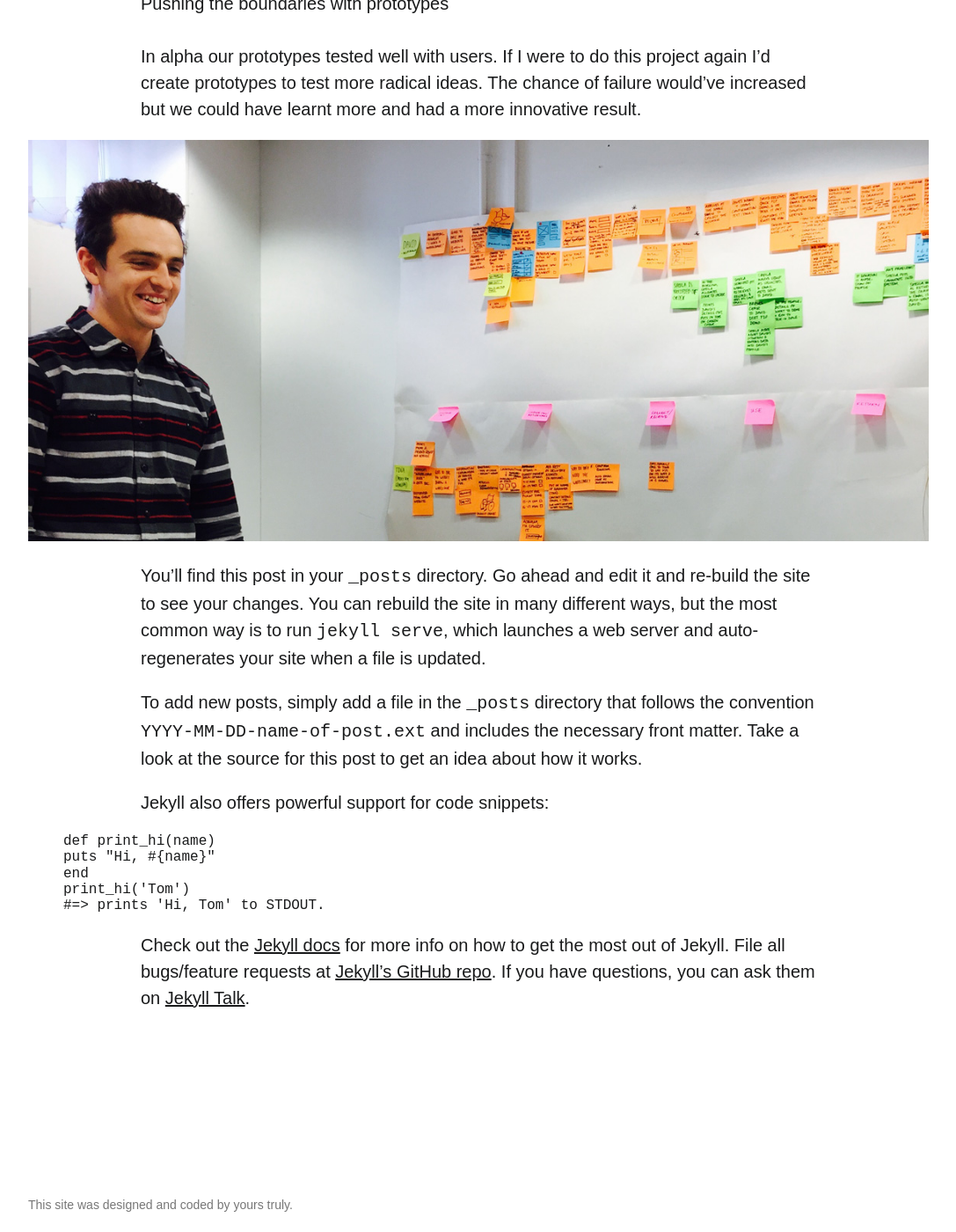
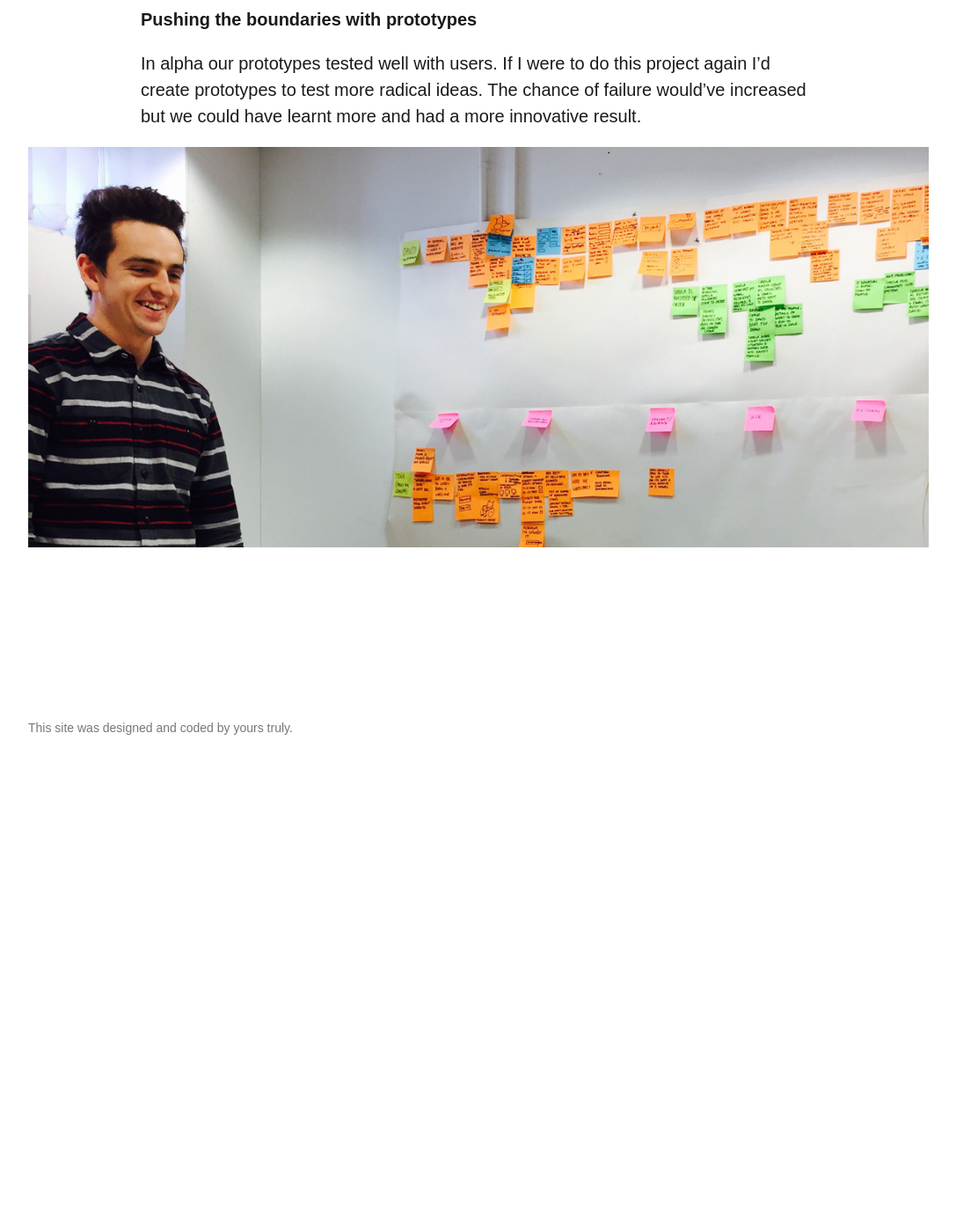
Before and after one commit to adamgparsons/portfolio-website, a Jekyll site: the page built from app/_posts/2018-10-22-british-red-cross.markdown, in a window 1280 px wide and 1400 px high, scrolled down 10796 px. Shown: the whole window at 88% size, without its empty margins (96-1183 px from the left). Built offline with Jekyll 4.4.1, drawn with Linux system fonts in a browser that asks for light colours; some web fonts are replaced; after the commit the page ends 11654 px from its top, so only the background shows below that.

Commit message:
adjusted typography for case studies

```diff
--- a/app/_posts/2018-10-22-british-red-cross.markdown
+++ b/app/_posts/2018-10-22-british-red-cross.markdown
@@ -11,23 +11,23 @@
 
 Up until recently, Mobility Aids had been operating the same way for the past 50 years. The service is now going through a transformation with the main goal of increasing its user reach. This was going to be done through the following workstreams:
 
-#### Shift towards delivery model
+### Shift towards delivery model
 
 A national delivery model was being introduced to provide for users in remote areas or those who can’t collect a wheelchair.
 
-#### Standardisation of processes
+### Standardisation of processes
 
 Over the years many of the Mobility Aids centres have developed their own processes which has lead to an inconsistency across the service. By standardising the processes, each region could ensure it was running efficiently as possible.
 
-#### Implementing an inventory system
+### Implementing an inventory system
 
 The paper/spreadsheet system has been problematic. A service-wide inventory system could ensure centres have enough stock and reduce admin time.
 
-#### Online ordering
+### Online ordering
 
 Currently you can only request a wheelchair on the British Red Cross website. This was set to change by adding the functionality to either book a wheelchair for either delivery or collection.
 
-#### Service Design
+### Service Design
 
 Several of my colleagues from the digital team and I were tasked with finding out how to better help the users of the service using service design.This was one of the first examples of service design used in the British Red Cross. My team and I found that the success of this project depended on working with these other projects.
 
@@ -35,15 +35,15 @@
 
 I have been a UX designer on the project since the outset in November 2016. My role included:
 
-## User research
+### User research
 
 I travelled around the UK to speak to users, volunteers and staff to get an understanding of the service. Discovering pain points and opportunities helped shape the new service.
 
-#### Working with and within the service
+### Working with and within the service
 
 Running workshops with staff to get a shared understanding of problems need tackling.
 
-#### Prototyping and testing
+### Prototyping and testing
 
 I designed prototypes to test assumptions and inform what the service could look like. Presenting them with user feedback to stakeholders helped gain alignment and drove decision making.
 
@@ -79,32 +79,32 @@
 <img src="/assets/images/brc/brc3.png" alt="Discovery prototype">
 </div>
 
-### Discovery insights
+## Discovery insights
 
 These are the key insights that informed what we would do in alpha:
 
-#### Users don’t know they can get a wheelchair, unless they speak to the Red Cross
+### Users don’t know they can get a wheelchair, unless they speak to the Red Cross
 
 Users needed to ring up to find out if, how and when they could get a wheelchair. This is a problem for users as the centres are generally open for a handful of hours a week.
 
 > “My husband got out of hospital on Friday. I tried calling but you were closed.”
 > -Service user
 
-#### Users keep a wheelchair longer than they need it
+### Users keep a wheelchair longer than they need it
 
 Users would often forget or put off returning a wheelchair. This could prevent someone else from getting one in peak season.
 
 > “I only needed the wheelchair for the weekend but kept it for a month.”
 > -Service user
 
-#### Users don’t know how much to donate
+### Users don’t know how much to donate
 
 Users are unsure how long they'll need the wheelchair and prefer to donate when returning it.
 
 > “I’ll give more after I know how long I need it for.”
 > -Service user
 
-#### Users recommend the service to other users
+### Users recommend the service to other users
 
 Users were happy to recommend the service but they can only do this by word of mouth.
 
@@ -135,7 +135,7 @@
 
 Our goal was to explore ways users could order a wheelchair online and what tech/processes would be needed to support it. We created three prototypes:
 
-#### Prototype 1: Borrow and return a wheelchair
+### Prototype 1: Borrow and return a wheelchair
 
 This HTML prototype allowed users to borrow a wheelchair online. It helped us answer questions around demand for delivery, asking for donation and user confidence in selecting the correct wheelchair.
 
@@ -143,7 +143,7 @@
 <img src="/assets/images/brc/brc5.png" alt="Prototype 1">
 </div>
 
-#### Prototype 2: When and where users can get a wheelchair
+### Prototype 2: When and where users can get a wheelchair
 
 We tested this HTML prototype to find out if it would be enough to only show users stock availability. We discovered users felt more confident in getting a wheelchair when booking online.
 
@@ -151,7 +151,7 @@
 <img src="/assets/images/brc/brc6.png" alt="Prototype 2">
 </div>
 
-#### Prototype 3: Wheelchair checkout for volunteers
+### Prototype 3: Wheelchair checkout for volunteers
 
 This Invision prototype allows a volunteer to confirm a user has collected a wheelchair. This was our first attempt at designing an alternative to the inventory system interface the volunteers have to use. Some volunteers were nervous to try it out but all could complete the checkout processes quickly and unaided.
 
@@ -159,9 +159,9 @@
 <img src="/assets/images/brc/brc7.png" alt="Prototype 3">
 </div>
 
-### Alpha Findings
+## Alpha Findings
 
-#### More users chose to collect a wheelchair
+### More users chose to collect a wheelchair
 
 We ran several rounds of usability and online click tests with prototypes in a variety of scenarios. In all the tests users chose to collect a wheelchair rather than get it delivered.
 
@@ -175,7 +175,7 @@
 > “I’d call up at this point. I prefer to speak to someone because it makes me feel more comfortable.”
 > -Service user
 
-#### Volunteers found the inventory system difficult to use
+### Volunteers found the inventory system difficult to use
 
 Volunteers required training and a considerable amount of hours to build confidence in using the system. We also learnt through testing our checkout prototype with volunteers that we could design something much more suitable for them to use.
 
@@ -196,34 +196,14 @@
 
 ## Learnings so far
 
-#### Everybody is already doing service design
+### Everybody is already doing service design
 
 Throughout the course of this project I met with volunteers and staff members who had designed their own processes in isolation. By including them into the project where possible we could use their experience to design the service together.
 
-#### Pushing the boundaries with prototypes
+### Pushing the boundaries with prototypes
 
 In alpha our prototypes tested well with users. If I were to do this project again I'd create prototypes to test more radical ideas. The chance of failure would've increased but we could have learnt more and had a more innovative result.
 
 <div>
 <img src="/assets/images/brc/brc8.jpg" alt="Workshop post-it notes">
 </div>
-
-You’ll find this post in your `_posts` directory. Go ahead and edit it and re-build the site to see your changes. You can rebuild the site in many different ways, but the most common way is to run `jekyll serve`, which launches a web server and auto-regenerates your site when a file is updated.
-
-To add new posts, simply add a file in the `_posts` directory that follows the convention `YYYY-MM-DD-name-of-post.ext` and includes the necessary front matter. Take a look at the source for this post to get an idea about how it works.
-
-Jekyll also offers powerful support for code snippets:
-
-{% highlight ruby %}
-def print_hi(name)
-puts "Hi, #{name}"
-end
-print_hi('Tom')
-#=> prints 'Hi, Tom' to STDOUT.
-{% endhighlight %}
-
-Check out the [Jekyll docs][jekyll-docs] for more info on how to get the most out of Jekyll. File all bugs/feature requests at [Jekyll’s GitHub repo][jekyll-gh]. If you have questions, you can ask them on [Jekyll Talk][jekyll-talk].
-
-[jekyll-docs]: https://jekyllrb.com/docs/home
-[jekyll-gh]: https://github.com/jekyll/jekyll
-[jekyll-talk]: https://talk.jekyllrb.com/
--- a/app/_sass/4-elements/e--typography.scss
+++ b/app/_sass/4-elements/e--typography.scss
@@ -10,10 +10,14 @@
 }
 
 h1 {
-  font-size: $font-size2;
+  font-size: $font-size1;
   font-weight: $font-bold;
   margin-top: $margin5;
   margin-bottom: $margin1;
+}
+
+.h1-light {
+  font-weight: $font-light;
 }
 
 h2 {
@@ -47,7 +51,8 @@
   margin-top: $margin6;
 }
 
-p {
+p,
+li {
   font-size: $font-size4;
   font-weight: $font-regular;
   line-height: 1.5;
--- a/app/_sass/6-components/c--get-in-touch.scss
+++ b/app/_sass/6-components/c--get-in-touch.scss
@@ -3,10 +3,20 @@
 // ========================================================
 //
 
-.get-in-touch .container {
+.get-in-touch {
+  .container {
     padding-bottom: $padding0;
   }
 
-.get-in-touch a {
+  p {
+    font-size: $font-size4;
+    font-weight: $font-regular;
+    line-height: 1.25;
+    max-width: $max-width7;
+    margin-bottom: $margin4;
+  }
+
+  a {
     font-size: $font-size4;
   }
+}
--- a/app/_sass/6-components/c--posts.scss
+++ b/app/_sass/6-components/c--posts.scss
@@ -3,8 +3,31 @@
 // ========================================================
 //
 
-.container-posts img {
-  margin-left: auto;
-  margin-right: auto;
-  max-width: 100%;
+.container-posts {
+  img {
+    margin-left: auto;
+    margin-right: auto;
+    max-width: 100%;
+  }
+
+  h1 {
+    margin-bottom: $margin4;
+  }
+
+  h2 {
+    font-size: $font-size2;
+    font-weight: $font-regular;
+    margin-top: $margin5;
+    margin-bottom: $margin4;
+    line-height: 1.25;
+    text-transform: none;
+  }
+
+  h3 {
+    font-size: $font-size4;
+    font-weight: $font-bold;
+    line-height: 1.5;
+    margin-bottom: $margin0;
+    margin-top: $margin4;
+  }
 }
```
Also changed, not shown: app/_layouts/home.html (+5 -6 lines), app/_sass/6-components/c--hero.scss (indentation only).
